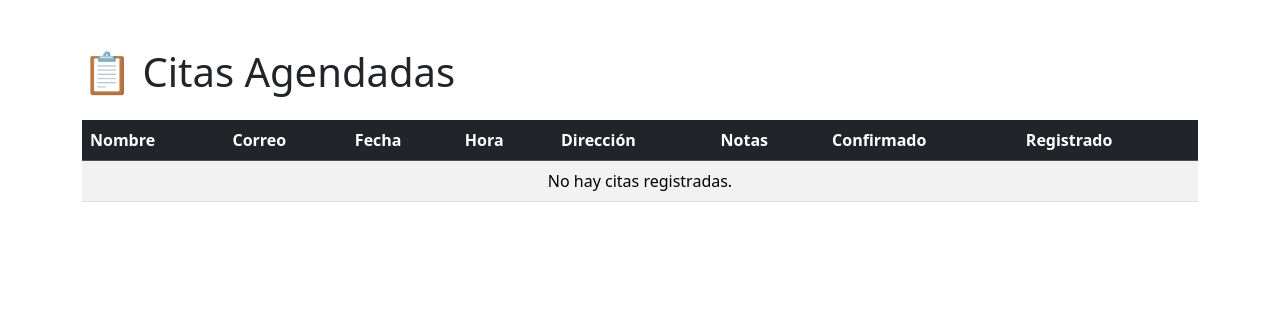
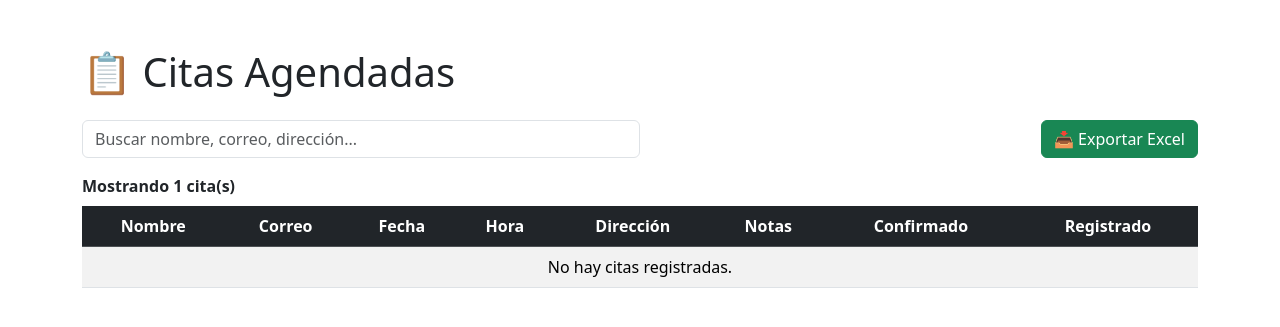
Before and after one commit to DISTinTheHouse/agendar-holistic, a Django app: page /dashboard/ in a window 1280 px wide. Shown: the top 327 px of the page. Run offline with Django 5.2, Linux system fonts and the light colour scheme; a user stored in the database is signed in; data that the repository does not hold is empty; some libraries are stand-ins or nearby versions.

Commit message:
se resolvio

```diff
--- a/agendador/admin.py
+++ b/agendador/admin.py
@@ -1,4 +1,8 @@
 from django.contrib import admin
 from .models import Cita
 
-admin.site.register(Cita)
+@admin.register(Cita)
+class CitaAdmin(admin.ModelAdmin):
+    list_display = ('nombre', 'correo', 'fecha', 'hora', 'confirmado', 'creado_en')
+    list_filter = ('fecha', 'confirmado')
+    search_fields = ('nombre', 'correo', 'direccion')
--- a/agendador/templates/agendador/dashboard.html
+++ b/agendador/templates/agendador/dashboard.html
@@ -4,12 +4,27 @@
   <meta charset="UTF-8">
   <title>Dashboard de Citas</title>
   <link href="https://cdn.jsdelivr.net/npm/bootstrap@5.3.3/dist/css/bootstrap.min.css" rel="stylesheet">
+  <script src="https://cdnjs.cloudflare.com/ajax/libs/xlsx/0.18.5/xlsx.full.min.js"></script>
 </head>
 <body>
   <div class="container mt-5">
     <h1 class="mb-4">📋 Citas Agendadas</h1>
-    <table class="table table-striped table-hover">
-      <thead class="table-dark">
+
+    <!-- Controles -->
+    <div class="d-flex flex-wrap justify-content-between mb-3">
+      <input type="text" id="buscador" class="form-control w-50" placeholder="Buscar nombre, correo, dirección...">
+      <button class="btn btn-success" onclick="exportarExcel()">📥 Exportar Excel</button>
+    </div>
+
+    <!-- Contador -->
+    <div class="mb-2">
+      <strong id="contador"></strong>
+    </div>
+
+    <!-- Tabla -->
+    <div class="table-responsive">
+      <table id="tabla-citas" class="table table-striped table-hover align-middle text-center">
+        <thead class="table-dark sticky-top">
           <tr>
             <th>Nombre</th>
             <th>Correo</th>
@@ -41,5 +56,34 @@
         </tbody>
       </table>
     </div>
+  </div>
+
+  <!-- JS de filtros y export -->
+  <script>
+    const buscador = document.getElementById("buscador");
+    const tabla = document.getElementById("tabla-citas").getElementsByTagName("tbody")[0];
+    const contador = document.getElementById("contador");
+
+    function filtrarTabla() {
+      const filtro = buscador.value.toLowerCase();
+      let visibles = 0;
+      for (let fila of tabla.rows) {
+        const textoFila = fila.innerText.toLowerCase();
+        const visible = textoFila.includes(filtro);
+        fila.style.display = visible ? "" : "none";
+        if (visible) visibles++;
+      }
+      contador.textContent = `Mostrando ${visibles} cita(s)`;
+    }
+
+    buscador.addEventListener("input", filtrarTabla);
+    filtrarTabla(); // Inicial
+
+    function exportarExcel() {
+      const tablaDOM = document.getElementById("tabla-citas");
+      const wb = XLSX.utils.table_to_book(tablaDOM, { sheet: "Citas" });
+      XLSX.writeFile(wb, "citas_agendadas.xlsx");
+    }
+  </script>
 </body>
 </html>
--- a/agendador/views.py
+++ b/agendador/views.py
@@ -53,34 +53,37 @@
 def webhook_cal(request):
     if request.method == 'POST':
         try:
+            # Convertir JSON crudo en diccionario
             data = json.loads(request.body)
-            payload = data  # ya no necesitas .get('payload')
 
-            nombre = payload.get('responses', {}).get('name', {}).get('value', 'Sin nombre')
-            correo = payload.get('responses', {}).get('email', {}).get('value', '')
-            uid = payload.get('uid', '')
-            direccion = payload.get('location', '')
-            notas = payload.get('additionalNotes', '')
-            start_time = payload.get('startTime', '')
+            # Ya no hay 'payload', todo viene plano
+            nombre = data.get('responses', {}).get('name', {}).get('value', 'Sin nombre')
+            correo = data.get('responses', {}).get('email', {}).get('value', '')
+            uid = data.get('uid', '')
+            direccion = data.get('location', '')
+            notas = data.get('additionalNotes', '')
+            start_time = data.get('startTime', '')
 
-            logger.warning("Webhook recibido:\n%s", json.dumps(payload, indent=2))
+            logger.warning("Webhook recibido:\n%s", json.dumps(data, indent=2))
 
             if not uid or not start_time:
                 return JsonResponse({'error': 'Faltan datos clave'}, status=400)
 
-            # Prevenir duplicados
+            # Prevenir duplicados por UID
             if Cita.objects.filter(uid=uid).exists():
                 logger.info("⚠️ Cita ya registrada con UID: %s", uid)
                 return JsonResponse({'status': 'duplicado'}, status=200)
 
+            # Convertir fecha/hora
             fecha_obj = datetime.fromisoformat(start_time.replace('Z', '+00:00'))
             fecha = fecha_obj.date()
             hora = fecha_obj.time()
 
+            # Guardar cita
             Cita.objects.create(
                 nombre=nombre,
                 correo=correo,
-                telefono=direccion,  # temporal, puedes separar luego
+                telefono=direccion,  # Aquí guardamos la dirección como si fuera teléfono (temporal)
                 fecha=fecha,
                 hora=hora,
                 uid=uid,
```
Also changed, not shown: agendador/migrations/0001_initial.py (added), agendador/migrations/__init__.py (added), db.sqlite3. Lines whose indentation alone changed are shown as unchanged.
